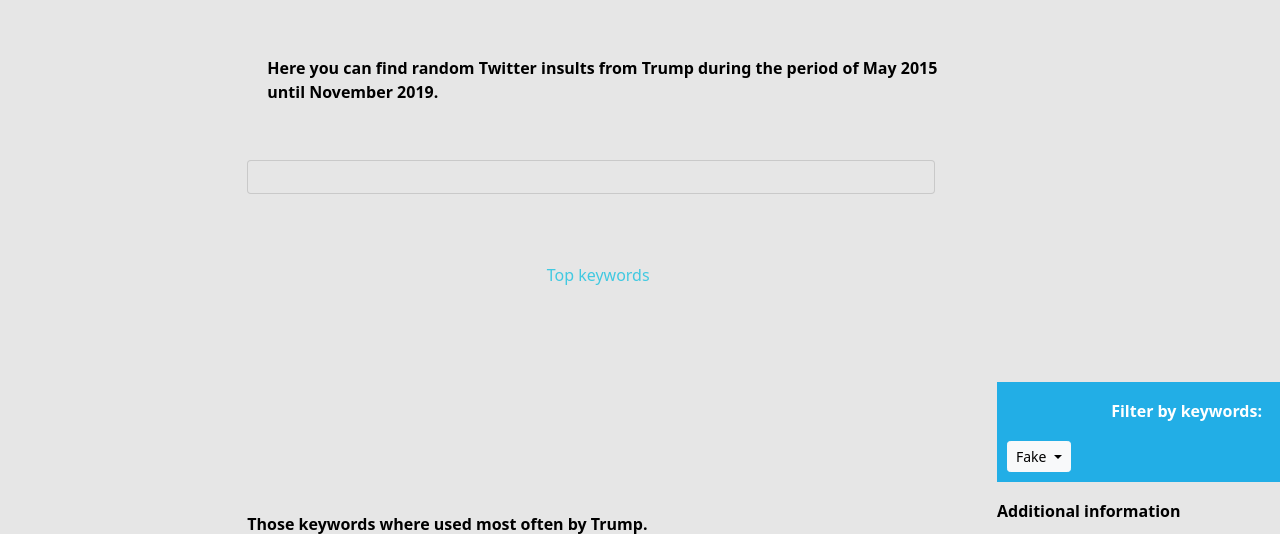
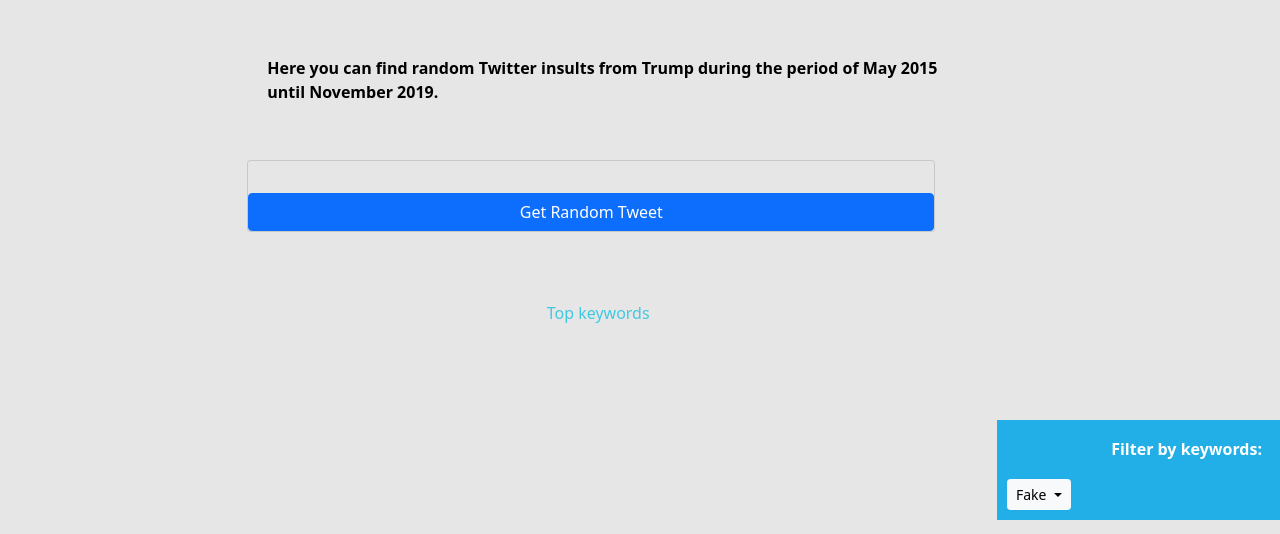
Before and after one commit to al-Capun/WebProg_Trump_Insults, a Flask app: template Code/templates/index.html in a window 1280 px wide. Shown: the part 310-844 px from the top of the page. Run offline with Flask 2, Linux system fonts and the light colour scheme; the template is opened without the code that fills it, so the values that code supplies are empty; some libraries are stand-ins or nearby versions.

Commit message:
Random Tweets

```diff
--- a/Code/main.py
+++ b/Code/main.py
@@ -18,17 +18,20 @@
 	return json_data
 
 
+def get_random_tweet():
+	tweets = load_tweets()
+	random_index = random.randint(0, len(tweets) - 1)
+	return tweets[random_index]
+
+
 @app.route('/')
 def index():
-	tweets = load_tweets()
-	random_index = random.randint(0, len(tweets) - 1)
-	return render_template('index.html', tweet = tweets[random_index])
+	return render_template('index.html', tweet = get_random_tweet())
 
 
-@app.route('/tweets', methods=['POST'])
-def tweets():
-	tweets = load_tweets()
-	return tweets[0]
+@app.route('/random_tweet')
+def random_tweet():
+	return get_random_tweet()
 
 
 if __name__ == "__main__":
--- a/Code/static/js/main.js
+++ b/Code/static/js/main.js
@@ -0,0 +1,20 @@
+// Referenz zum Random Button speichern.
+let randomTweetButton = $("#randomTweetButton");
+let random_insult = $("#random_insult");
+let date = $("#date");
+let target = $("#target");
+let tweet_nr = $("#tweet-nr");
+
+// Click Handler für Random Button registrieren.
+// in "click" ist eine Funktion gespeichert.
+// "function" -> wenn geklickt wird, führe folgende Funktion aus.
+// "data" = Antwort vom Server, also ein Random Tweet aus dem JSON File
+randomTweetButton.click(function (event) {
+    $.get("/random_tweet", function (data) {
+        random_insult.text(data.tweet)
+        date.text(data.date)
+        target.text(data.target)
+        tweet_nr.text(data.FIELD1)
+        console.log(data)
+    })
+})
--- a/Code/templates/index.html
+++ b/Code/templates/index.html
@@ -34,6 +34,7 @@
               <div class="card-body">
                   <p id="random_insult" class="card-text">{{tweet.tweet}}</p>
               </div>
+              <button type="button" class="btn btn-primary" id="randomTweetButton">Get Random Tweet</button>
             </div>
           </div>
           <div class="col-sm-3">
```
